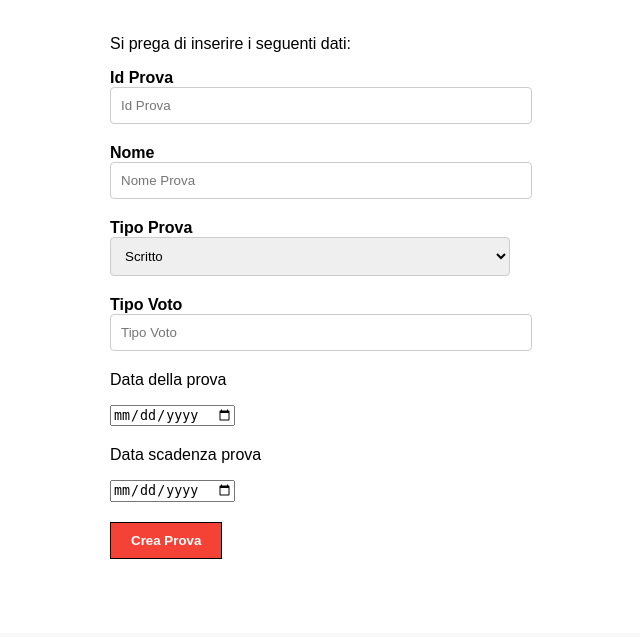
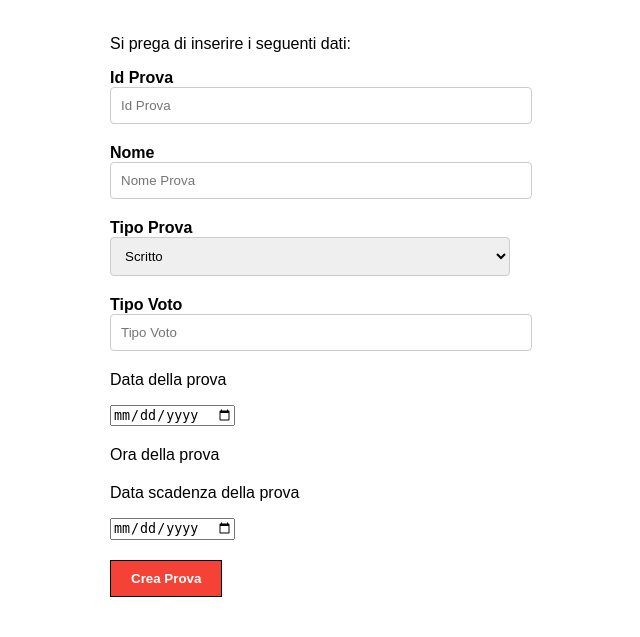
Before and after one commit to Jimpoz/Progetto-BD, a Flask app: a page that uses app/templates/create_test.html in a window 1280 px wide. Shown: the part 167-804 px from the top of the page, without its empty margins (330-970 px from the left). Before the commit the page ends 726 px from the top, so only its background shows below. Run offline with Flask 3, Linux system fonts and the light colour scheme; a user stored in the database is signed in.

Commit message:
Setup ora prova

```diff
--- a/app/templates/create_test.html
+++ b/app/templates/create_test.html
@@ -44,7 +44,10 @@
             <p>Data della prova</p>{{ form.data }}
         </div>
         <div class="form-group">
-            <p>Data scadenza prova</p> {{ form.data_scadenza }}
+            <p>Ora della prova</p>
+        </div>
+        <div class="form-group">
+            <p>Data scadenza della prova</p> {{ form.data_scadenza }}
         </div>
         <div class="form-group">
             {{ form.submit(class="w3-btn w3-red w3-hover-green w3-border-black") }}
--- a/app/templates/exam_page.html
+++ b/app/templates/exam_page.html
@@ -43,6 +43,8 @@
                 <tr>
                     <th>Nome Prova</th>
                     <th>Data</th>
+                    <th>Ora</th>
+                    <th>Scadenza</th>
                 </tr>
             </thead>
             <tbody>
@@ -50,7 +52,8 @@
                     <tr>
                         <td>{{ prova.nome_prova }}</td>
                         <td>{{ prova.data }}</td>
-                        <!--<td>{{ prova.hour }}</td>!-->
+                        <td>{{ prova.data }}</td>
+                        <td>{{ prova.data_scadenza}}</td>
                     </tr>
                 {% endfor %}
             </tbody>
```
